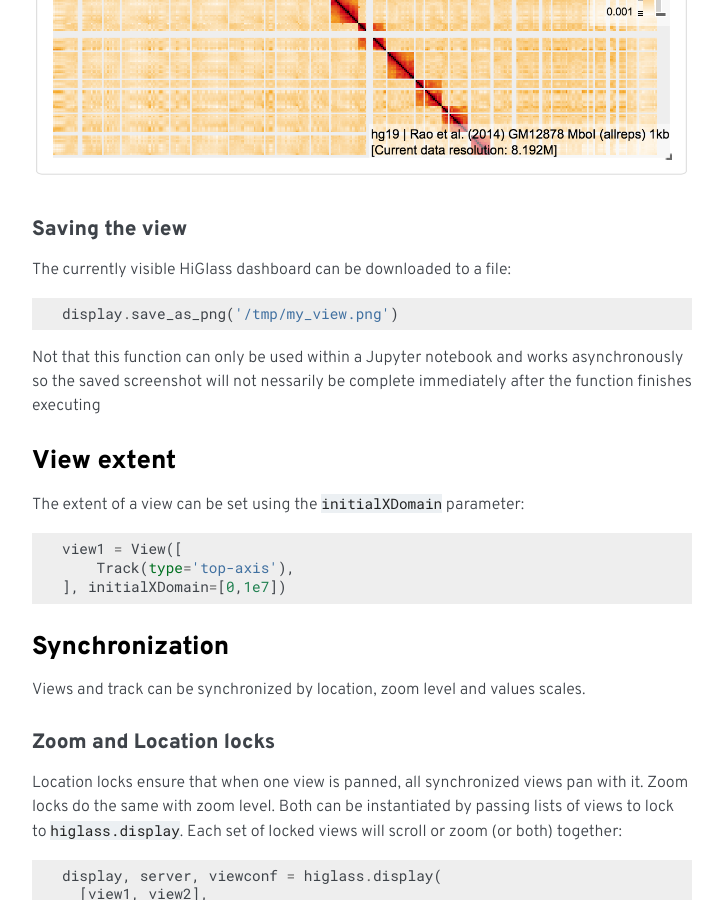
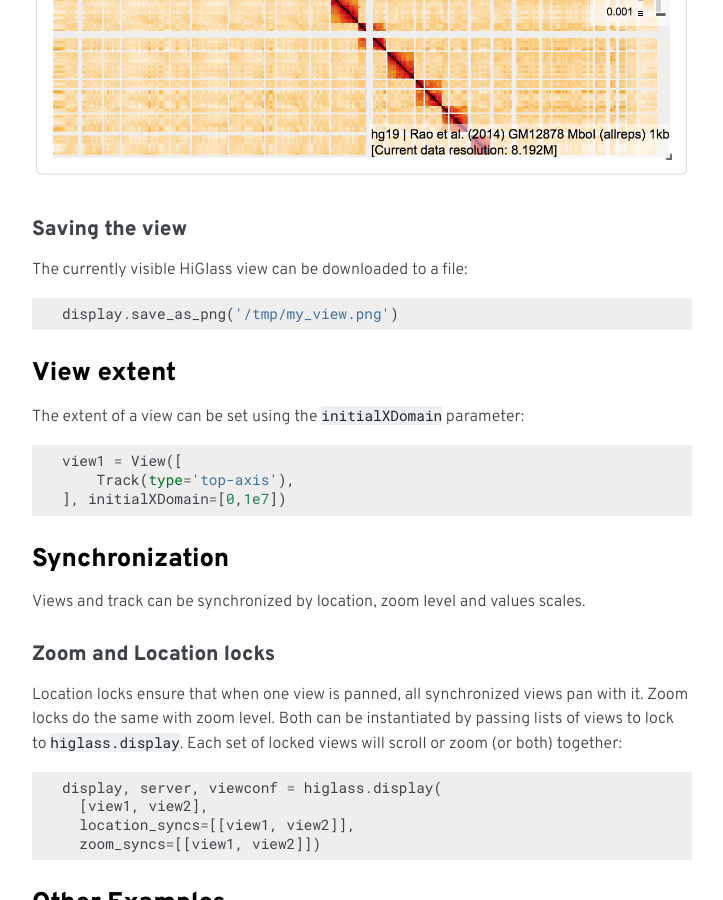
Before and after one commit to higlass/higlass-python, a Sphinx documentation site: the page built from docs/getting_started.rst, in a window 1280 px wide and 900 px high, scrolled down 1347 px. Shown: the whole window, without its empty margins (388-1111 px from the left). Built offline with Sphinx 7.4.7, drawn with Linux system fonts in a browser that asks for light colours; formulas are drawn with MathJax 3.

Commit message:
Revert "Added caveats to the save_as_png function"
This reverts commit 84dac8dcb462d1dd7846a4f9c730e30ccc567b31.

```diff
--- a/docs/getting_started.rst
+++ b/docs/getting_started.rst
@@ -67,15 +67,11 @@ notebook.
 Saving the view
 ^^^^^^^^^^^^^^^
 
-The currently visible HiGlass dashboard can be downloaded to a file:
+The currently visible HiGlass view can be downloaded to a file:
 
 .. code-block:: python
 
   display.save_as_png('/tmp/my_view.png')
-
-Not that this function can only be used within a Jupyter notebook
-and works asynchronously so the saved screenshot will not nessarily
-be complete immediately after the function finishes executing
 
 View extent
 -----------
```
